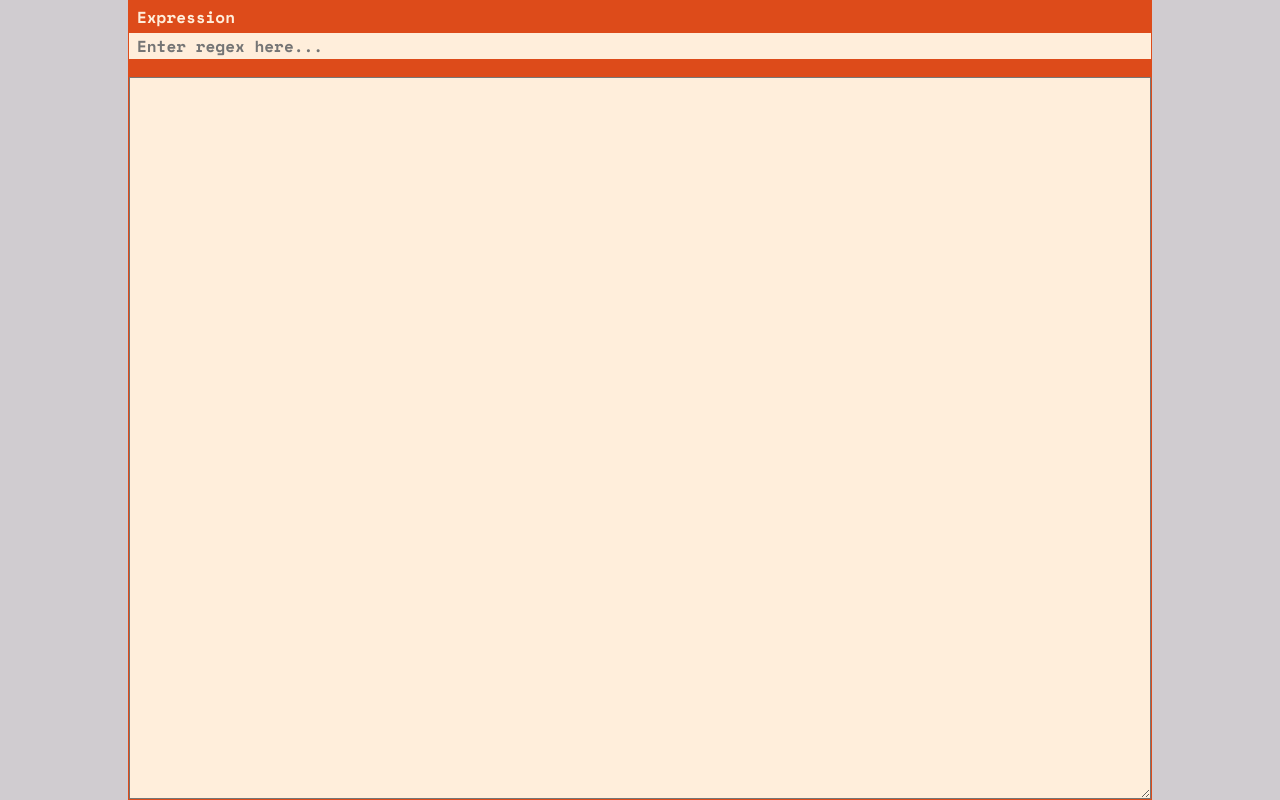
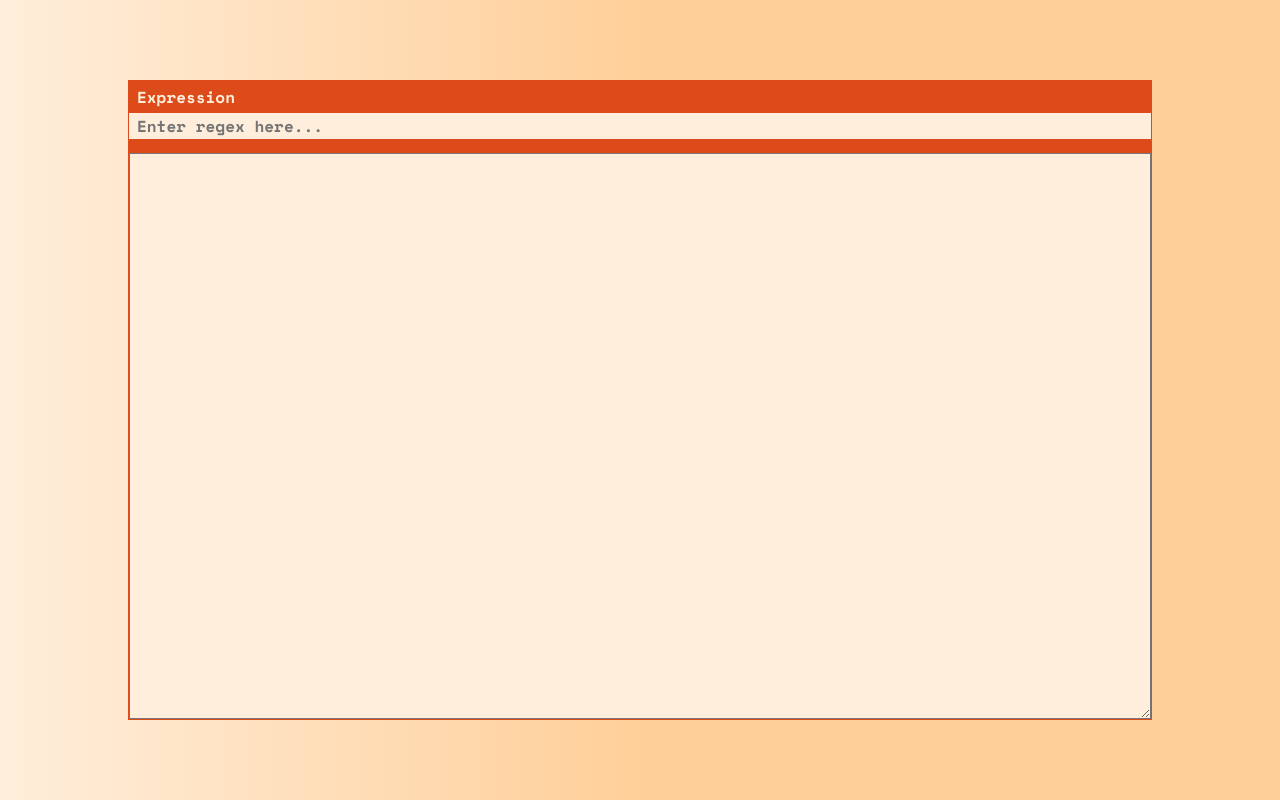
Before and after one commit to AravindVasudev/regex_helper, a Svelte app: page / in a window 1280 px wide. Built offline with nearby package versions, Linux system fonts and the light colour scheme.

Commit message:
Update UX to center the app

```diff
--- a/src/App.svelte
+++ b/src/App.svelte
@@ -1,6 +1,10 @@
 <script lang="ts">
   let expression = "";
-  let examples = [""];
+  let example = "";
+
+  $: if (example && expression && example.match(expression)) {
+    console.log("match");
+  }
 </script>
 
 <main>
@@ -9,14 +13,14 @@
   <input type="text" bind:value={expression} placeholder="Enter regex here..." />
 </div>
 <div id="divider"></div>
-<textarea name="example" id="example" cols="30" rows="10"></textarea>
+<textarea name="example" id="example" bind:value={example}></textarea>
 </main>
 
 <style>
   main {
     /* Center the frame. */
-    height: 100vh;
-    width: 80%;
+    height: 80vh;
+    width: 80vw;
     box-sizing: border-box;
 
     margin: auto;
@@ -74,6 +78,8 @@
     flex: 10;
 
     background-color: #FFEEDB;
+
+    font-family: 'Space Mono', monospace;
   }
 
   #expression > input:focus,
--- a/src/app.css
+++ b/src/app.css
@@ -8,5 +8,9 @@ html, body {
   margin: 0;
   padding: 0;
 
-  background: #D0CCD0;
+  background: linear-gradient(90deg, rgba(255,238,219,1) 0%, rgba(255,207,153,1) 50%);
+
+  display: flex;
+  justify-content: center;
+  align-items: center;
 }
```
